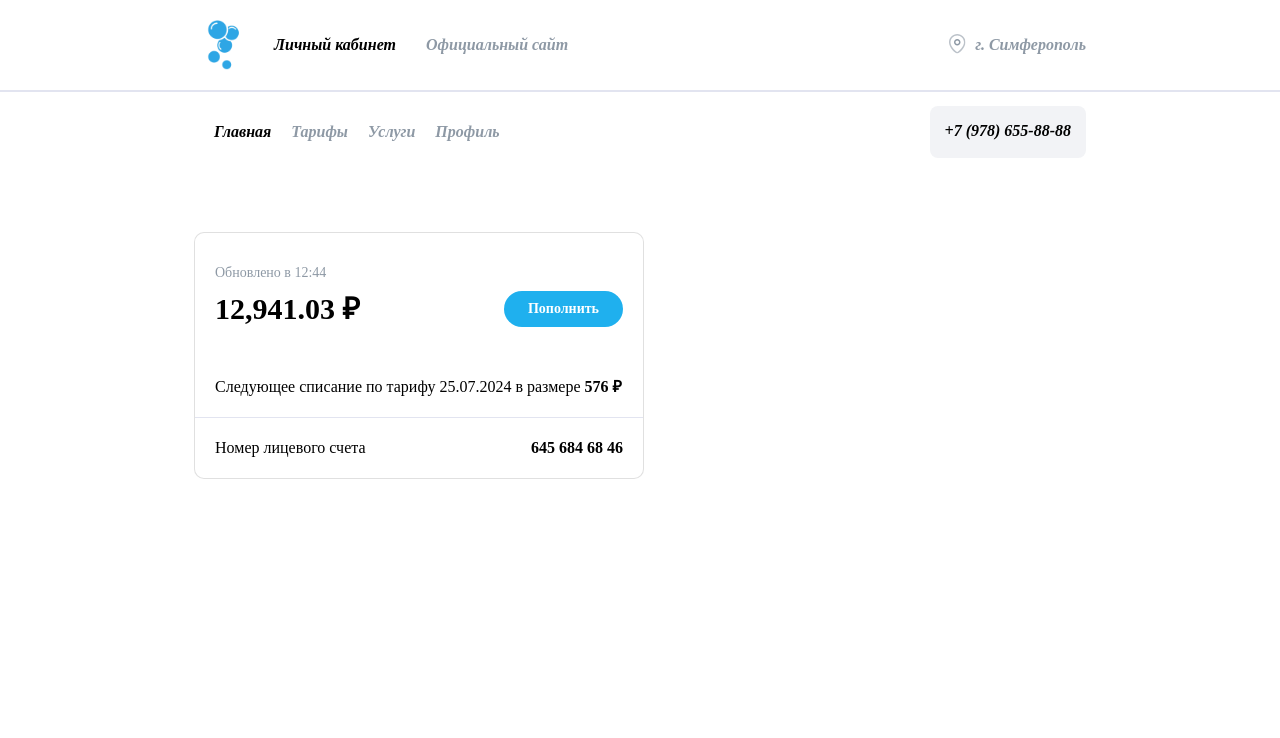
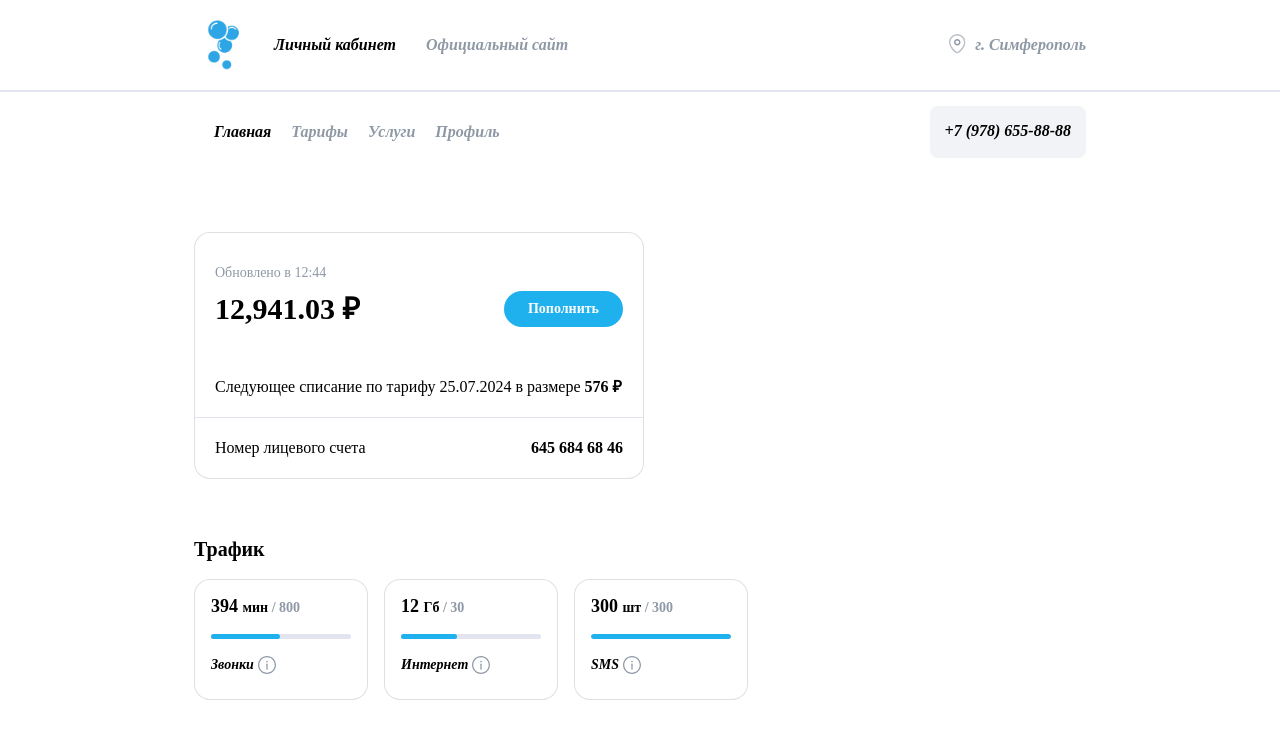
Before and after one commit to Timiry/Bubbles-Mobile, a React (Vite) app: page / in a window 1280 px wide. Shown: the top 738 px of the page. Built offline with nearby package versions, Linux system fonts and the light colour scheme.

Commit message:
add traffic section

```diff
--- a/src/components/MoneyAccountInfo/index.tsx
+++ b/src/components/MoneyAccountInfo/index.tsx
@@ -24,7 +24,7 @@ const MoneyInfo = ({ info }: { info: IMoneyAccountInfo }) => {
   }
 
   return (
-    <Card variant="outlined" sx={{ borderRadius: "10px", maxWidth: "450px" }}>
+    <Card variant="outlined" sx={{ borderRadius: "16px", maxWidth: "450px" }}>
       <Grid container p="20px">
         <Grid item pt="10px">
           <Typography variant="B7Regular" color="text.secondary">
--- /dev/null
+++ b/src/components/Traffic/Components/TrafficItem/index.tsx
@@ -0,0 +1,67 @@
+import { Box, Card, CardContent, Typography } from "@mui/material";
+import { MuiLinearProgress, StyledInfoIcon, MuiTooltip } from "./styles";
+
+export interface ITrafficInfo {
+  type: string;
+  description: string;
+  left: number;
+  inTotal: number;
+}
+
+const trafficToMeasure = new Map([
+  ["Звонки", "мин"],
+  ["Интернет", "Гб"],
+  ["SMS", "шт"],
+]);
+
+const TrafficItem = ({ info }: { info: ITrafficInfo }) => {
+  return (
+    <Card variant="outlined" sx={{ borderRadius: "16px", maxWidth: "180px" }}>
+      <CardContent>
+        <Box>
+          <MuiTooltip
+            title={`Осталось ${Math.round((info.left / info.inTotal) * 100)} %`}
+            arrow
+            placement="right"
+          >
+            <a style={{ textDecoration: "none", cursor: "pointer" }}>
+              <Typography variant="H4Bold" color="text.primary">
+                {info.left}{" "}
+                <Typography variant="B5Bold">
+                  {trafficToMeasure.get(info.type)}{" "}
+                </Typography>
+              </Typography>
+              <Typography variant="B5Bold" color="text.secondary">
+                / {info.inTotal}
+              </Typography>
+            </a>
+          </MuiTooltip>
+        </Box>
+        <Box py="16px">
+          <MuiLinearProgress
+            variant="determinate"
+            value={(info.left / info.inTotal) * 100}
+          ></MuiLinearProgress>
+        </Box>
+        <Box display="flex" alignItems="center">
+          <Typography
+            variant="B5Bold"
+            color="text.primary"
+            sx={{ fontStyle: "oblique" }}
+          >
+            {info.type}
+          </Typography>
+          <MuiTooltip title={info.description} arrow placement="top">
+            <a style={{ textDecoration: "none", cursor: "pointer" }}>
+              <Box pl="4px" height="18px">
+                <StyledInfoIcon />
+              </Box>
+            </a>
+          </MuiTooltip>
+        </Box>
+      </CardContent>
+    </Card>
+  );
+};
+
+export default TrafficItem;
--- /dev/null
+++ b/src/components/Traffic/Components/TrafficItem/styles.ts
@@ -0,0 +1,31 @@
+import { styled } from "@mui/material";
+import { LinearProgress, linearProgressClasses } from "@mui/material";
+import InfoIcon from "~/assets/icons/info.svg?react";
+import { stylesToColorSvg } from "~/theme/utils";
+import Tooltip, { tooltipClasses } from "@mui/material/Tooltip";
+
+export const MuiLinearProgress = styled(LinearProgress)(({ theme }) => ({
+  height: 5,
+  width: 140,
+  borderRadius: 5,
+  [`&.${linearProgressClasses.colorPrimary}`]: {
+    backgroundColor: theme.palette.other.underline,
+  },
+  [`& .${linearProgressClasses.bar}`]: {
+    borderRadius: 5,
+    backgroundColor: theme.palette.button.primary,
+  },
+}));
+
+export const StyledInfoIcon = styled(InfoIcon)(({ theme }) => ({
+  ...stylesToColorSvg(theme.palette.icon.secondary),
+}));
+
+export const MuiTooltip = styled(Tooltip)(({ theme }) => ({
+  [`& .${tooltipClasses.arrow}`]: {
+    backgroundColor: theme.palette.general.information,
+  },
+  [`& .${tooltipClasses.tooltip}`]: {
+    backgroundColor: theme.palette.general.information,
+  },
+}));
--- /dev/null
+++ b/src/components/Traffic/index.tsx
@@ -0,0 +1,16 @@
+import TrafficItem, { ITrafficInfo } from "./Components/TrafficItem";
+import { Grid } from "@mui/material";
+
+const Traffic = ({ allInfo }: { allInfo: Array<ITrafficInfo> }) => {
+  return (
+    <Grid container columnSpacing="16px" rowSpacing="16px">
+      {allInfo?.map((info) => (
+        <Grid item key={info.type}>
+          <TrafficItem info={info} />
+        </Grid>
+      ))}
+    </Grid>
+  );
+};
+
+export default Traffic;
--- a/src/pages/Main/index.tsx
+++ b/src/pages/Main/index.tsx
@@ -2,8 +2,10 @@ import Grid from "@mui/material/Grid";
 
 import MainLayout from "~/components/layout/Main";
 import MoneyInfo from "~/components/MoneyAccountInfo/index";
+import Traffic from "~/components/Traffic";
+import { Box, Typography } from "@mui/material";
 
-const info = {
+const moneyAccountInfo = {
   lastUpdate: "12:44",
   balanse: 12941.03,
   nextPaimentDate: "25.07.2024",
@@ -11,12 +13,42 @@ const info = {
   accountNumber: 6456846846,
 };
 
+const allTrafficInfo = [
+  {
+    type: "Звонки",
+    description:
+      "Звонки на номера операторов Республики Крым, г. Севастополь и Краснодарского края - 800 минут",
+    left: 394,
+    inTotal: 800,
+  },
+  {
+    type: "Интернет",
+    description: "",
+    left: 12,
+    inTotal: 30,
+  },
+  {
+    type: "SMS",
+    description: "",
+    left: 300,
+    inTotal: 300,
+  },
+];
+
 const MainPage = () => {
   return (
     <MainLayout>
-      <Grid container columnSpacing="8px" rowSpacing="12px">
+      <Grid container columnSpacing="8px" rowSpacing="60px">
+        <Grid item mobile={12}>
+          <MoneyInfo info={moneyAccountInfo}></MoneyInfo>
+        </Grid>
         <Grid item>
-          <MoneyInfo info={info}></MoneyInfo>
+          <Box mb="20px">
+            <Typography variant="H3SemiBold" color="text.primary">
+              Трафик
+            </Typography>
+          </Box>
+          <Traffic allInfo={allTrafficInfo}></Traffic>
         </Grid>
       </Grid>
     </MainLayout>
```
Also changed, not shown: src/assets/icons/info.svg (added).
